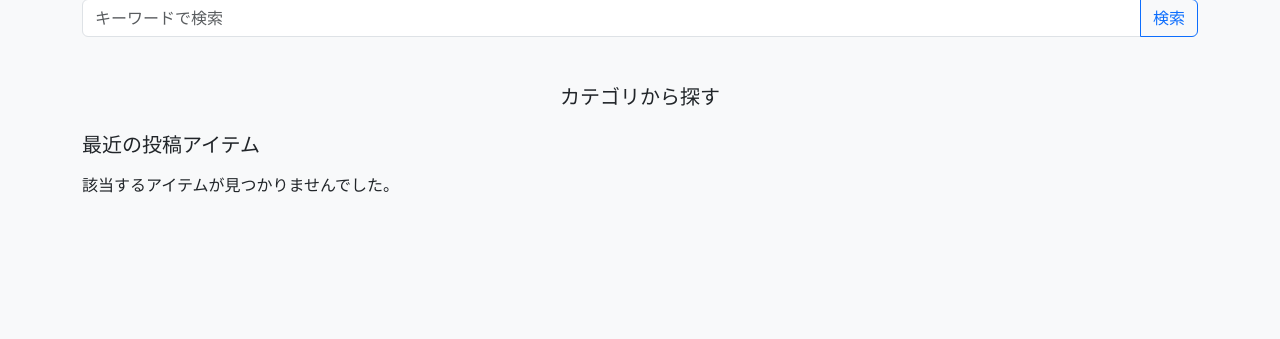
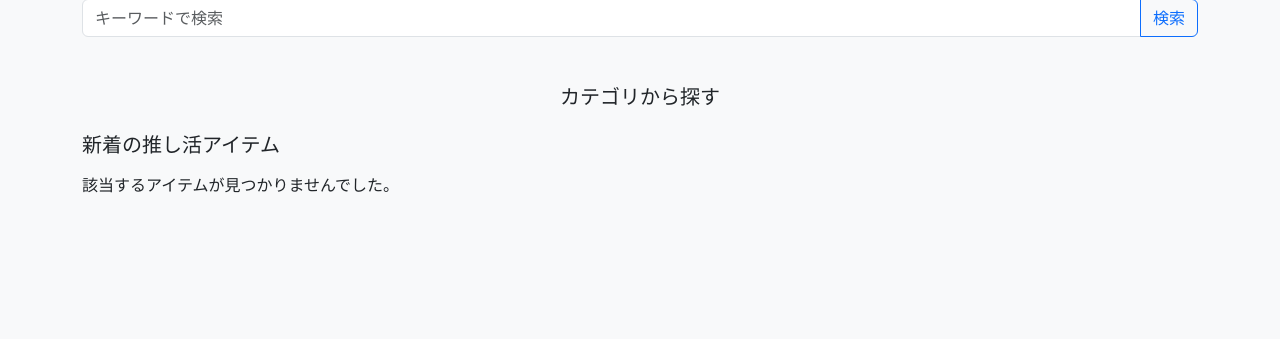
Before and after one commit to sososo176/OshiMate-, a Django app: page /home/ in a window 1280 px wide. Shown: the part 189-528 px from the top of the page. Run offline with Django 5.2, Linux system fonts and the light colour scheme; data that the repository does not hold is empty.

Commit message:
ホーム画面の投稿並び順と文言修正

```diff
--- a/accounts/templates/accounts/home.html
+++ b/accounts/templates/accounts/home.html
@@ -28,7 +28,7 @@
         </div>
     </form>
 
-    <h5 class="mb-3">最近の投稿アイテム</h5>
+    <h5 class="mb-3">新着の推し活アイテム</h5>
 
     <div class="row">
       {% for item in items %}
--- a/accounts/views.py
+++ b/accounts/views.py
@@ -44,7 +44,8 @@ def signup_view(request): #ユーザーがフォームを送信（submit）し
 def home_view(request):
     query = request.GET.get('q')  # URLパラメータから「q=検索キーワード」を取得
     category = request.GET.get('category')# URLパラメータからカテゴリを取得
-    items = Item.objects.all()
+    items = items = Item.objects.all().order_by('-created_at')  # 新しい順に並べる
+
     categories = Item.objects.values_list('category', flat=True).distinct()
 
     if query:
```
